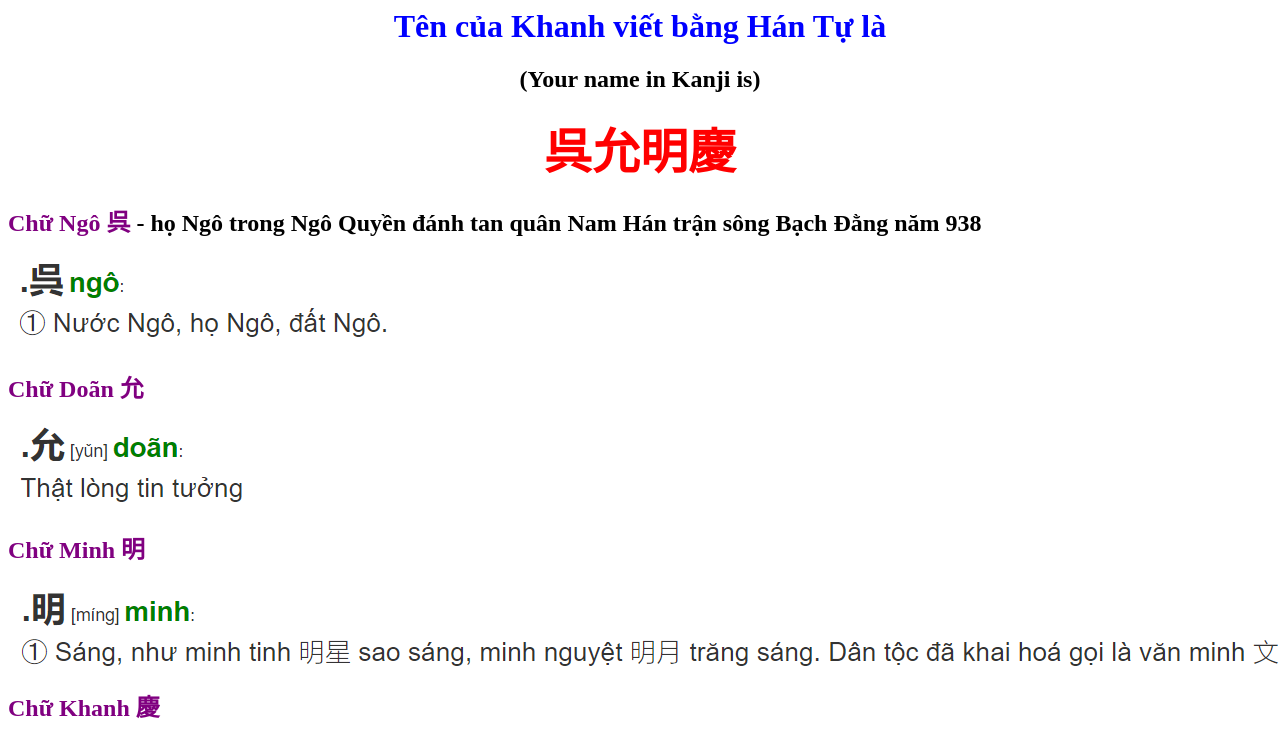
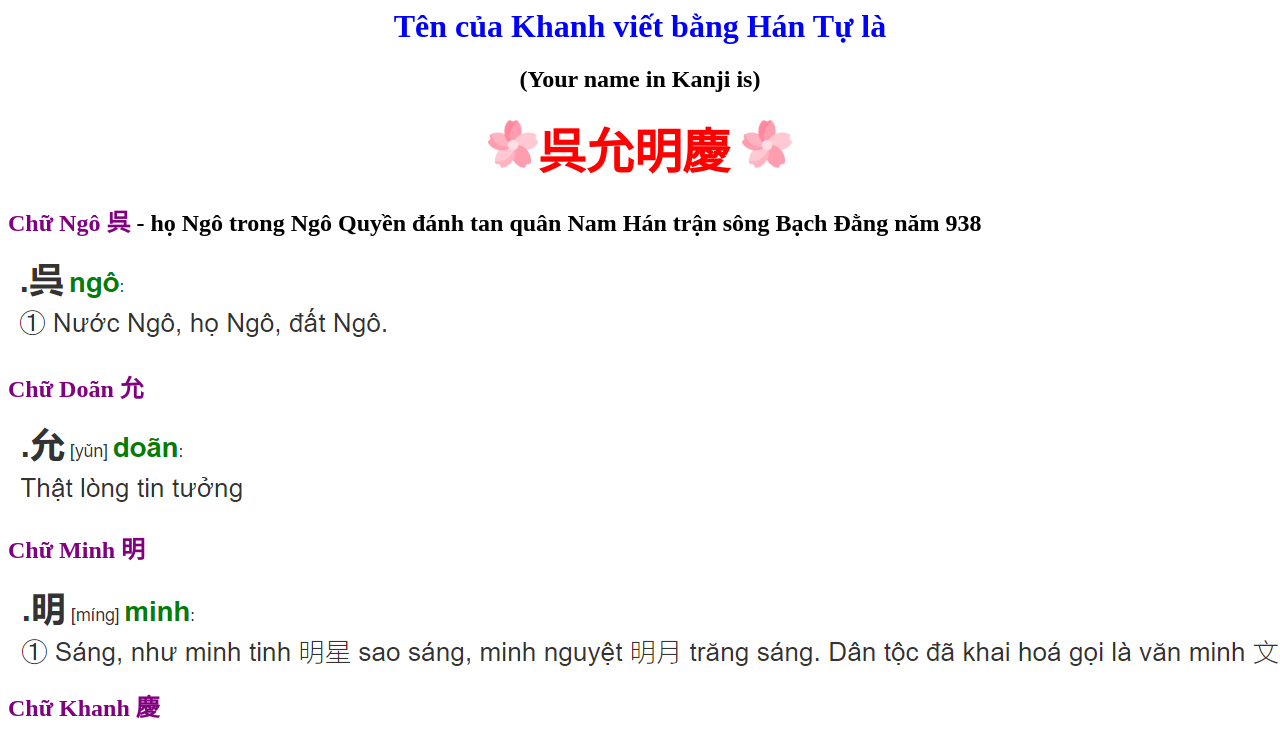
Before and after one commit to DanCodewell/DanCodewell.github.io, a plain HTML site: page index.html in a window 1280 px wide. Shown: the top 740 px of the page. Drawn offline with Linux system fonts and the light colour scheme.

Commit message:
Update index.html

```diff
--- a/index.html
+++ b/index.html
@@ -5,7 +5,7 @@
 	<body style = "background-color:white;">
 		<h1 align = "center"><font color = "0000FF">Tên của Khanh viết bằng Hán Tự là</font></h1>
 		<h2 align = "center"><font color = "000000"> (Your name in Kanji is) </font></h2>
-		<p align = "center"><font color = "FF0000" size = "15"><b>呉允明慶 </b></font></p>
+		<p align = "center"><img src = "sakura.png" width = "50"/><font color = "FF0000" size = "15"><b>呉允明慶 </b></font><img src = "sakura.png" width = "50"/></p>
 		<h2> <font color = "800080">Chữ Ngô 呉 </font> - họ Ngô trong Ngô Quyền đánh tan quân Nam Hán trận sông Bạch Đằng năm 938  </h2>
 		<img src = "N.png"/><br>
 		<h2> <font color = "800080">Chữ Doãn 允 </font></h2>
```
